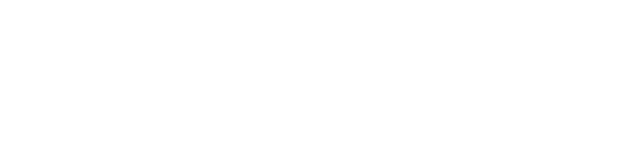
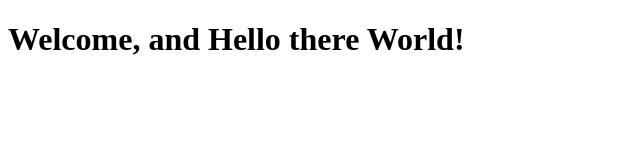
Before and after one commit to devhomie/d3js-sandbox, a website: page index.html in a window 1280 px wide. Shown: the whole page, without its empty margins (0-640 px from the left). Drawn offline with Linux system fonts and the light colour scheme.

```diff
--- a/index.html
+++ b/index.html
@@ -6,6 +6,7 @@
     <title>D3.js Part One</title>
 </head>
 <body>
+   <h1>Welcome, and Hello there World!</h1>
 
 </body>
 </html>
```
Also changed, not shown: package.json (added, +14 -0 lines), README.md (added), 2 other files.
